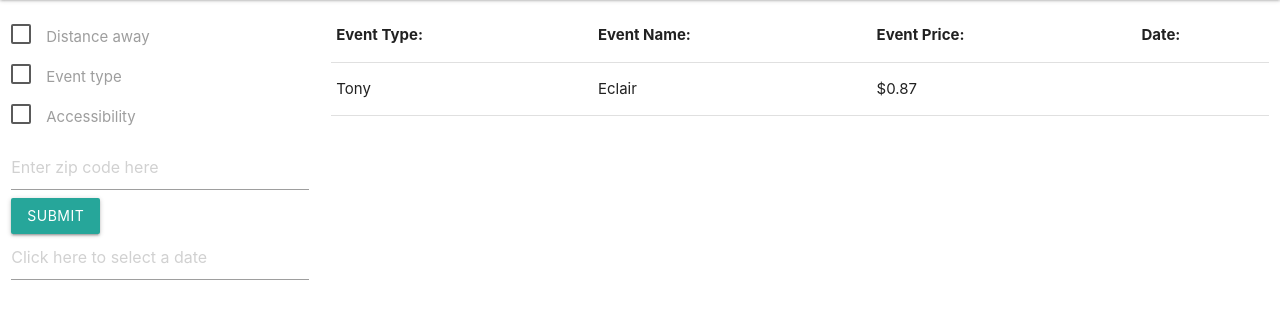
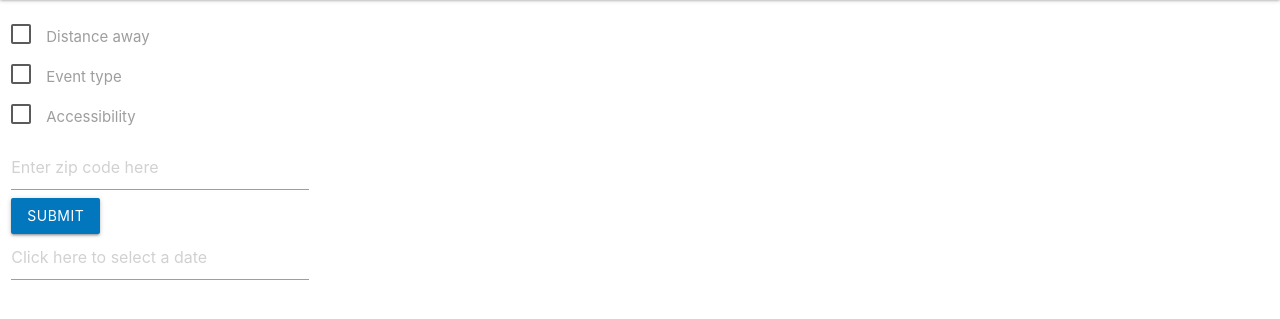
Before and after one commit to colingoodale/venualocationapp, a plain HTML site: page index.html in a window 1280 px wide. Shown: the part 65-384 px from the top of the page. Drawn offline with nearby package versions, Linux system fonts and the light colour scheme; no server answers.

Commit message:
more styling getting ready for card additions

```diff
--- a/css/style.css
+++ b/css/style.css
@@ -1,3 +1,8 @@
 #nav{
     background-color: #0277bd;
+
 }
+#submit{
+    background-color: #0277bd;
+
+}
--- a/index.html
+++ b/index.html
@@ -49,7 +49,7 @@
                 </p>
                 <div class="zip">
                     <input placeholder="Enter zip code here" id="zipCode" type="text" class="validate">
-                    <button class="btn waves-effect waves-light" type="submit" name="action">Submit
+                    <button id="submit" class="btn waves-effect waves-light" type="submit" name="action">Submit
                 </div>
                 </button>
                 <div class="date">
@@ -60,35 +60,16 @@
         </div>
 
         <div class="col s12 m8 l9">
-
-            <table class="highlight">
-                <thead>
-                    <tr>
-                        <th>Event Type:</th>
-                        <th>Event Name:</th>
-                        <th>Event Price:</th>
-                        <th>Date:</th>
-                    </tr>
-                </thead>
-                <tbody>
-                    <tr>
-                        <td>Tony</td>
-                        <td>Eclair</td>
-                        <td>$0.87</td>
-                    </tr>
-                    <!-- append new <tr> here -->
-                </tbody>
-            </table>
+            <!-- cards data -->
         </div>
-    </div>
 
 
-    <script src='https://code.jquery.com/jquery-3.3.1.min.js' integrity='sha256-FgpCb/KJQlLNfOu91ta32o/NMZxltwRo8QtmkMRdAu8='
-        crossorigin='anonymous'></script>
+        <script src='https://code.jquery.com/jquery-3.3.1.min.js' integrity='sha256-FgpCb/KJQlLNfOu91ta32o/NMZxltwRo8QtmkMRdAu8='
+            crossorigin='anonymous'></script>
 
-    <script type="text/javascript" src="https://cdnjs.cloudflare.com/ajax/libs/materialize/1.0.0-rc.2/js/materialize.min.js"></script>
+        <script type="text/javascript" src="https://cdnjs.cloudflare.com/ajax/libs/materialize/1.0.0-rc.2/js/materialize.min.js"></script>
 
-    <script src="javascript/script.js"></script>
+        <script src="javascript/script.js"></script>
 </body>
 
 </html>
```
